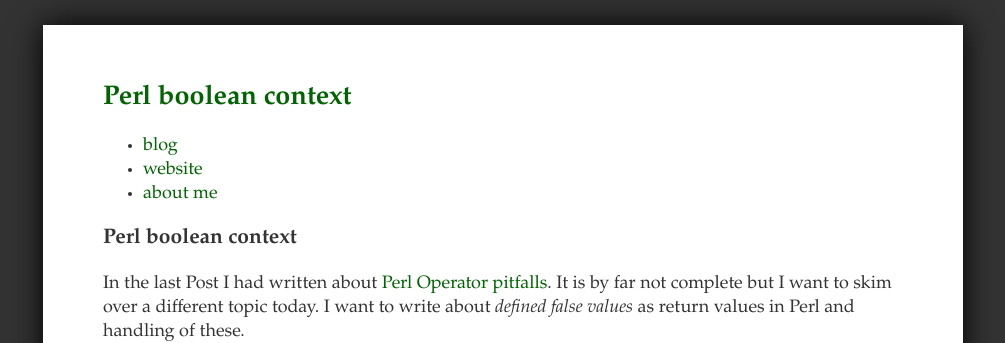
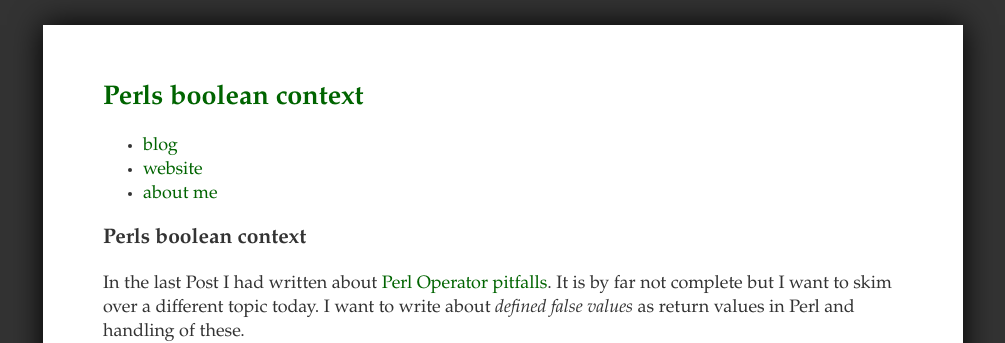
Before and after one commit to toke/toke.de, a Jekyll site: the page built from _posts/2012-11-02-perl-boolean.markdown, in a window 1280 px wide. Shown: the top 343 px of the page, without its empty margins (137-1142 px from the left). Built offline with Jekyll 4.4.1, drawn with Linux system fonts in a browser that asks for light colours; comment, search, counter and statistics services are not loaded.

Commit message:
Update _posts/2012-11-02-perl-boolean.markdown

```diff
--- a/_posts/2012-11-02-perl-boolean.markdown
+++ b/_posts/2012-11-02-perl-boolean.markdown
@@ -1,11 +1,11 @@
 ---
-title: "Perl boolean context"
+title: "Perls boolean context"
 layout: post
 categories: [blog, perl]
 tags: [perl, tipp]
 ---
 
-# Perl boolean context
+# Perls boolean context
 
 In the last Post I had written about [Perl Operator pitfalls](http://toke.de/blog/perl/2012/10/29/perl-op-pitfall/).
 It is by far not complete but I want to skim over a different topic today.
```
